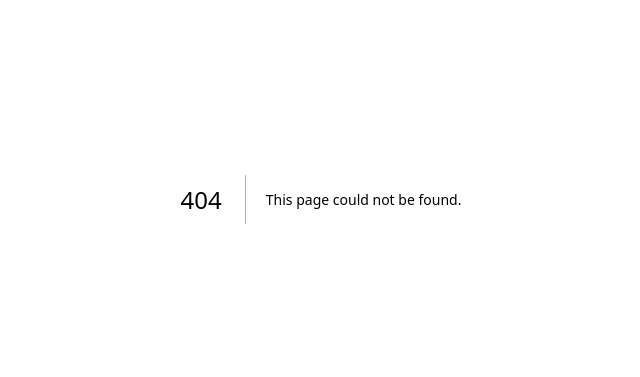
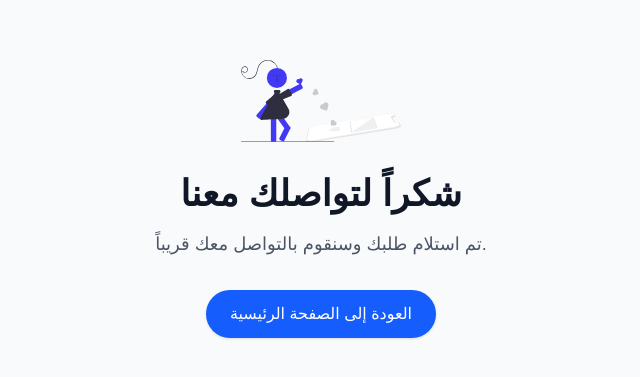
Before and after one commit to mnr-noor/arteva-consultation-, a Next.js app: page /thankou in a window 1280 px wide. Before the commit this address had no page. Shown: the part 201-578 px from the top of the page, without its empty margins (319-959 px from the left). Built offline with nearby package versions, Linux system fonts and the light colour scheme.

Commit message:
fix thank u

```diff
--- a/src/app/page.js
+++ b/src/app/page.js
@@ -1,12 +1,15 @@
 "use client";
 
 import React, { useState } from 'react';
+import { useRouter } from "next/navigation";
+
 import Image from 'next/image';
 import Logo from './assets/logo.png'
 import Bg from './assets/bg.png'
 import { X, Menu, Globe, Palette, Code, Smartphone, Zap, Users, Award, AlertCircle, CheckCircle } from 'lucide-react';
 import {supabase} from './utils/supabase/client'
 import {addClient} from './actions/form'
+
 
 
 export default function ArtevaWebsite() {
@@ -23,6 +26,7 @@
   const [isSubmitting, setIsSubmitting] = useState(false);
   const [submitSuccess, setSubmitSuccess] = useState(false);
 
+  const router = useRouter();
 
   const validateEmail = (email) => {
     const emailRegex = /^[^\s@]+@[^\s@]+\.[^\s@]+$/;
@@ -97,7 +101,10 @@
       console.log("Inserted:", result.data);
       setSubmitSuccess(true);
 
-      setTimeout(() => {
+      // Close the form first
+      setShowConsultationForm(false);
+
+      // Reset form state
       setFormData({
         name: "",
         email: "",
@@ -106,9 +113,10 @@
         serviceType: "",
       });
       setFormErrors({});
-        setShowConsultationForm(false);
       setSubmitSuccess(false);
-      }, 3000);
+
+      // Navigate to thank you page
+      window.location.href = "/thankou";
 
     } catch (error) {
       console.error("Error submitting form:", error);
@@ -121,13 +129,11 @@
         errorMessage = "تحقق من الاتصال بالإنترنت";
       }
 
-      alert(errorMessage);
+      setFormErrors({ submit: errorMessage });
     } finally {
       setIsSubmitting(false);
     }
   };
-
-
 
   const closeForm = () => {
     setShowConsultationForm(false);
@@ -135,76 +141,12 @@
     setSubmitSuccess(false);
   };
 
-
   console.log("ENV CHECK:", {
     url: process.env.NEXT_PUBLIC_SUPABASE_URL,
     key: process.env.NEXT_PUBLIC_SUPABASE_ANON_KEY?.substring(0, 10) // only show first chars
   });
 
-
-
   return (
-
-
-
-
-
-    // {/* Meta Pixel Code */}
-    // <Script id="fb-pixel" strategy="afterInteractive">
-    //   {`
-    //     !function(f,b,e,v,n,t,s)
-    //     {if(f.fbq)return;n=f.fbq=function(){n.callMethod?
-    //     n.callMethod.apply(n,arguments):n.queue.push(arguments)};
-    //     if(!f._fbq)f._fbq=n;n.push=n;n.loaded=!0;n.version='2.0';
-    //     n.queue=[];t=b.createElement(e);t.async=!0;
-    //     t.src=v;s=b.getElementsByTagName(e)[0];
-    //     s.parentNode.insertBefore(t,s)}(window, document,'script',
-    //     'https://connect.facebook.net/en_US/fbevents.js');
-    //     fbq('init', '1089455180063239');
-    //     fbq('track', 'PageView');
-    //   `}
-    // </Script>
-
-    // {/* NoScript fallback */}
-    // <noscript>
-    //   <img
-    //     height="1"
-    //     width="1"
-    //     style={{ display: "none" }}
-    //     src="https://www.facebook.com/tr?id=1089455180063239&ev=PageView&noscript=1"
-    //   />
-    // </noscript>
-
-
-    // <>
-    // {/* Facebook Pixel */}
-    // <Script id="facebook-pixel" strategy="afterInteractive">
-    //   {`
-    //     !function(f,b,e,v,n,t,s)
-    //     {if(f.fbq)return;n=f.fbq=function(){n.callMethod?
-    //     n.callMethod.apply(n,arguments):n.queue.push(arguments)};
-    //     if(!f._fbq)f._fbq=n;n.push=n;n.loaded=!0;n.version='2.0';
-    //     n.queue=[];t=b.createElement(e);t.async=!0;
-    //     t.src=v;s=b.getElementsByTagName(e)[0];
-    //     s.parentNode.insertBefore(t,s)}(window, document,'script',
-    //     'https://connect.facebook.net/en_US/fbevents.js');
-    //     fbq('init', '1089455180063239');
-    //     fbq('track', 'PageView');
-    //   `}
-    // </Script>
-    // <noscript>
-    //   <img
-    //     height="1"
-    //     width="1"
-    //     style={{ display: "none" }}
-    //     src="https://www.facebook.com/tr?id=1089455180063239&ev=PageView&noscript=1"
-    //     alt="facebook pixel"
-    //   />
-    // </noscript>
-
-
-
-
     <div className="min-h-screen bg-gray-50" dir="rtl">
       <nav className="bg-white/80 backdrop-blur-md shadow-lg sticky top-0 z-50">
         <div className="max-w-7xl mx-auto px-4 sm:px-6 lg:px-8">
@@ -606,8 +548,7 @@
                       />
                     </div>
 
-
-
+                    {/* Service Type Field */}
                     <div>
                       <label className="block text-sm font-semibold text-slate-200 mb-3">
                         نوع الخدمة *
@@ -625,7 +566,6 @@
                         <option value="">اختر الخدمة</option>
                         <option value="web">تطوير المواقع الإلكترونية</option>
                         <option value="branding">الهوية البصرية والتصميم</option>
-
                         <option value="uiux">UI/UX Design</option>
                       </select>
 
@@ -635,32 +575,7 @@
                           {formErrors.serviceType}
                         </div>
                       )}
-
-
                     </div>
-
-
-
-                    {/* Submit Button */}
-                    {/* <button
-                      onClick={handleSubmit}
-                      disabled={isSubmitting}
-                      className={`w-full py-4 px-6 rounded-xl font-semibold transition-all transform shadow-lg flex items-center justify-center ${
-                        isSubmitting
-                          ? 'bg-gray-600 cursor-not-allowed'
-                          : 'bg-gradient-to-r from-blue-500 to-purple-600 hover:from-blue-600 hover:to-purple-700 hover:scale-[1.02]'
-                      } text-white`}
-                    >
-                      {isSubmitting ? (
-                        <>
-                          <div className="animate-spin rounded-full h-5 w-5 border-b-2 border-white ml-2"></div>
-                          جاري الإرسال...
-                        </>
-                      ) : (
-                        'إرسال الطلب'
-                      )}
-                    </button> */}
-
 
                     {/* Submit Button */}
                     <button
@@ -700,6 +615,5 @@
         </div>
       )}
     </div>
-
   );
 }
--- /dev/null
+++ b/src/app/thankou/page.jsx
@@ -0,0 +1,30 @@
+
+
+import Image from "next/image";
+import Logo from "../assets/thy.svg"; // Note: adjusted path
+
+export default function ThankYouPage() {
+  return (
+    <div className="min-h-screen flex flex-col items-center justify-center bg-gray-50 text-center px-6">
+      <Image
+        src={Logo}
+        alt="Arteva Logo"
+        width={160}
+        height={160}
+        className="mb-8"
+      />
+      <h1 className="text-4xl font-bold text-gray-900 mb-4">
+         شكراً لتواصلك معنا
+      </h1>
+      <p className="text-lg text-gray-600 mb-8">
+        تم استلام طلبك وسنقوم بالتواصل معك قريباً.
+      </p>
+      <a
+        href="/"
+        className="px-6 py-3 bg-blue-600 text-white rounded-full shadow hover:bg-blue-700 transition"
+      >
+        العودة إلى الصفحة الرئيسية
+      </a>
+    </div>
+  );
+}
```
Also changed, not shown: src/app/assets/thy.svg (added). Lines whose indentation alone changed are shown as unchanged.
